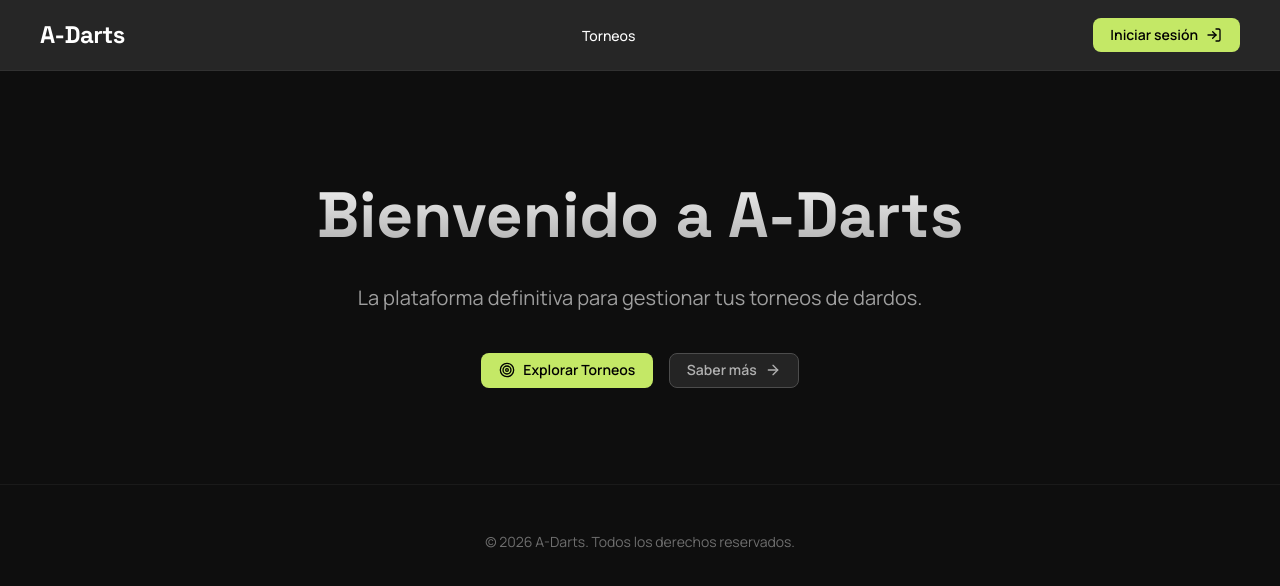
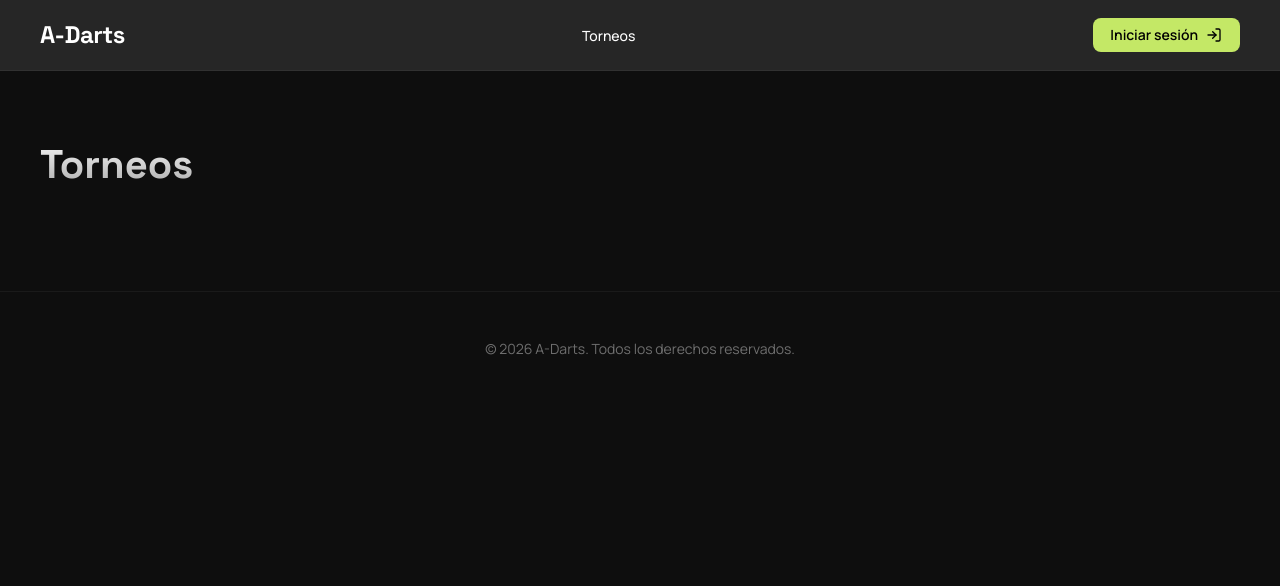
Before and after one commit to a-darts/a-darts-web-frontend, a React (Vite) app: page /torneos in a window 1280 px wide. Shown: the top 586 px of the page. Built offline with nearby package versions, Linux system fonts and the light colour scheme.

Commit message:
Add TournamentsScreen

```diff
--- a/package.json
+++ b/package.json
@@ -12,7 +12,8 @@
   "dependencies": {
     "lucide-react": "^1.14.0",
     "react": "^19.2.5",
-    "react-dom": "^19.2.5"
+    "react-dom": "^19.2.5",
+    "react-router-dom": "^7.14.2"
   },
   "devDependencies": {
     "@eslint/js": "^10.0.1",
--- a/src/App.tsx
+++ b/src/App.tsx
@@ -1,34 +1,18 @@
 import React from 'react';
+import { Routes, Route } from 'react-router-dom';
 import Navbar from './components/Navbar';
-import Button from './components/Button';
+import HomeScreen from './screens/HomeScreen';
+import TournamentsScreen from './screens/TournamentsScreen';
 
 function App() {
   return (
     <div className="app-container">
       <Navbar />
 
-      <main style={styles.main}>
-        <section style={styles.hero}>
-          <h1 style={styles.title}>Bienvenido a A-Darts</h1>
-          <p style={styles.subtitle}>
-            La plataforma definitiva para gestionar tus torneos de dardos.
-          </p>
-          <div style={styles.cta}>
-            <Button
-              variant="primary"
-              leftIcon="Target"
-            >
-              Explorar Torneos
-            </Button>
-            <Button
-              variant="secondary"
-              rightIcon="ArrowRight"
-            >
-              Saber más
-            </Button>
-          </div>
-        </section>
-      </main>
+      <Routes>
+        <Route path="/" element={<HomeScreen />} />
+        <Route path="/torneos" element={<TournamentsScreen />} />
+      </Routes>
 
       <footer style={styles.footer}>
         <p>&copy; 2026 A-Darts. Todos los derechos reservados.</p>
@@ -38,38 +22,6 @@ function App() {
 }
 
 const styles: { [key: string]: React.CSSProperties } = {
-  main: {
-    flex: 1,
-    display: 'flex',
-    flexDirection: 'column',
-    alignItems: 'center',
-    justifyContent: 'center',
-    padding: '2rem',
-    textAlign: 'center',
-  },
-  hero: {
-    maxWidth: '800px',
-    padding: '4rem 1rem',
-  },
-  title: {
-    fontSize: '4rem',
-    marginBottom: '1rem',
-    background: 'linear-gradient(to bottom, #ffffff 0%, #a1a1a1 100%)',
-    WebkitBackgroundClip: 'text',
-    WebkitTextFillColor: 'transparent',
-  },
-  subtitle: {
-    fontSize: '1.25rem',
-    color: 'rgba(255, 255, 255, 0.6)',
-    marginBottom: '2.5rem',
-    maxWidth: '600px',
-    marginInline: 'auto',
-  },
-  cta: {
-    display: 'flex',
-    gap: '1rem',
-    justifyContent: 'center',
-  },
   footer: {
     padding: '2rem',
     borderTop: '1px solid rgba(255, 255, 255, 0.05)',
--- a/src/components/Navbar.tsx
+++ b/src/components/Navbar.tsx
@@ -1,16 +1,17 @@
 import React from 'react';
+import { Link } from 'react-router-dom';
 import Button from './Button';
 
 const Navbar: React.FC = () => {
   return (
     <header style={styles.header}>
       <nav style={styles.nav}>
-        <div style={styles.logo}>
+        <Link to="/" style={styles.logo}>
           A-Darts
-        </div>
+        </Link>
 
         <div style={styles.tabs}>
-          <a href="#torneos" style={styles.tabLink}>Torneos</a>
+          <Link to="/torneos" style={styles.tabLink}>Torneos</Link>
         </div>
 
         <div style={styles.auth}>
--- a/src/main.tsx
+++ b/src/main.tsx
@@ -1,10 +1,13 @@
 import { StrictMode } from 'react'
 import { createRoot } from 'react-dom/client'
+import { BrowserRouter } from 'react-router-dom'
 import './index.css'
 import App from './App'
 
 createRoot(document.getElementById('root')!).render(
   <StrictMode>
-    <App />
+    <BrowserRouter>
+      <App />
+    </BrowserRouter>
   </StrictMode>,
 )
--- /dev/null
+++ b/src/screens/HomeScreen.tsx
@@ -0,0 +1,71 @@
+import React from 'react';
+import Button from '../components/Button';
+import { useNavigate } from 'react-router-dom';
+
+const HomeScreen: React.FC = () => {
+  const navigate = useNavigate();
+
+  return (
+    <main style={styles.main}>
+      <section style={styles.hero}>
+        <h1 style={styles.title}>Bienvenido a A-Darts</h1>
+        <p style={styles.subtitle}>
+          La plataforma definitiva para gestionar tus torneos de dardos.
+        </p>
+        <div style={styles.cta}>
+          <Button
+            variant="primary"
+            leftIcon="Target"
+            onClick={() => navigate('/torneos')}
+          >
+            Explorar Torneos
+          </Button>
+          <Button
+            variant="secondary"
+            rightIcon="ArrowRight"
+          >
+            Saber más
+          </Button>
+        </div>
+      </section>
+    </main>
+  );
+};
+
+const styles: { [key: string]: React.CSSProperties } = {
+  main: {
+    flex: 1,
+    display: 'flex',
+    flexDirection: 'column',
+    alignItems: 'center',
+    justifyContent: 'center',
+    padding: '2rem',
+    textAlign: 'center',
+  },
+  hero: {
+    maxWidth: '800px',
+    padding: '4rem 1rem',
+  },
+  title: {
+    fontSize: '4rem',
+    marginBottom: '1rem',
+    background: 'linear-gradient(to bottom, #ffffff 0%, #a1a1a1 100%)',
+    WebkitBackgroundClip: 'text',
+    WebkitTextFillColor: 'transparent',
+    lineHeight: 1.1,
+  },
+  subtitle: {
+    fontSize: '1.25rem',
+    color: 'rgba(255, 255, 255, 0.6)',
+    marginBottom: '2.5rem',
+    maxWidth: '600px',
+    marginInline: 'auto',
+  },
+  cta: {
+    display: 'flex',
+    gap: '1rem',
+    justifyContent: 'center',
+  },
+};
+
+export default HomeScreen;
--- /dev/null
+++ b/src/screens/TournamentsScreen.tsx
@@ -0,0 +1,27 @@
+import React from 'react';
+
+const TournamentsScreen: React.FC = () => {
+  return (
+    <div style={styles.container}>
+      <h1 style={styles.title}>Torneos</h1>
+    </div>
+  );
+};
+
+const styles: { [key: string]: React.CSSProperties } = {
+  container: {
+    padding: '4rem 2rem',
+    maxWidth: '1200px',
+    margin: '0 auto',
+    width: '100%',
+  },
+  title: {
+    fontSize: '2.5rem',
+    marginBottom: '2rem',
+    background: 'linear-gradient(to bottom, #ffffff 0%, #a1a1a1 100%)',
+    WebkitBackgroundClip: 'text',
+    WebkitTextFillColor: 'transparent',
+  },
+};
+
+export default TournamentsScreen;
```
Also changed, not shown: 1 other file (tests, documents, lock files or other folders).
